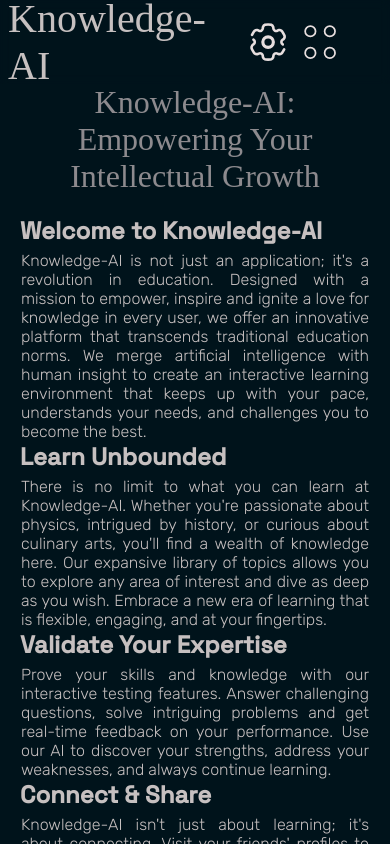
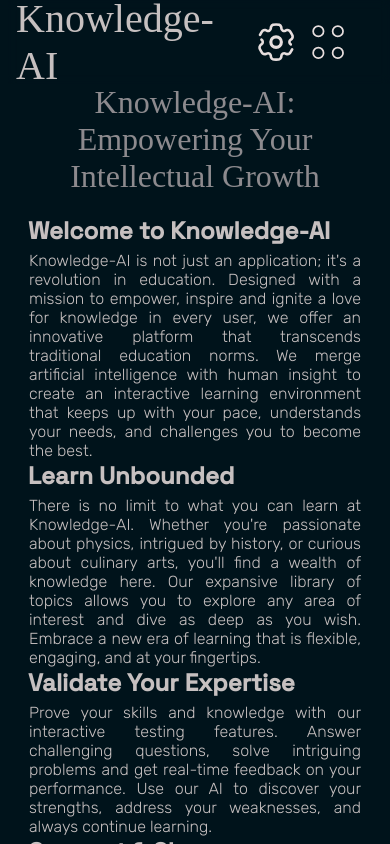
Before and after one commit to Charlytoc/knowledge-ai-front, a Next.js app: page / in a window 390 px wide. Shown: the top 844 px of the page. Built offline with nearby package versions, Linux system fonts and the light colour scheme; a web font is replaced by a local one.

Commit message:
Actualizar globals.css

```diff
--- a/app/resources/styles/globals.css
+++ b/app/resources/styles/globals.css
@@ -83,20 +83,28 @@ a {
 
 /* Estilos para pantallas inferiores a 750px */
 @media (max-width: 750px) {
-  /* Tus estilos aquí */
+
   .component-desktop-menu {
     display: none;
 
   }
+
+ .page {
+    padding: 0px 8px;
+  }
+
   .component-mobile-menu {
     display: block;
   }
+
 }
 
-/* Estilos para pantallas entre 751px y 1200px */
 @media (min-width: 750px) and (min-width: 1440px) {
   .component-mobile-menu {
     display: none;
+  }
+  .page {
+    padding: 0px 15px;
   }
   .component-desktop-menu {
     display: block;
@@ -107,7 +115,6 @@ a {
 
 main.page {
   min-height: 100vh;
-
 }
 /* THEME DARK */
 
```
